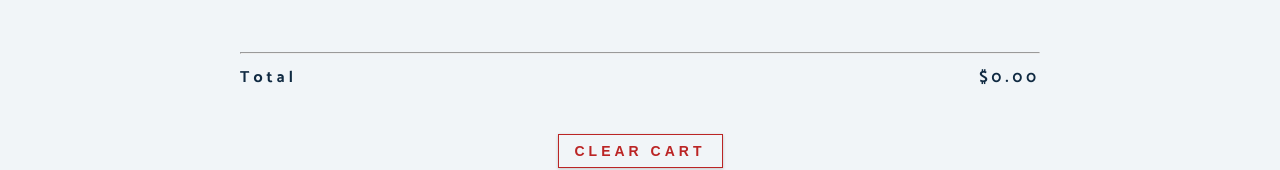
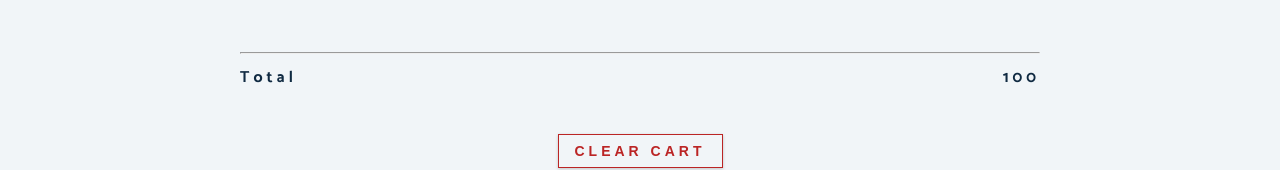
Before and after one commit to TwinTurbo2JZ/react-redux-cart, a React (Create React App) app: page / in a window 1280 px wide. Shown: the part 496-666 px from the top of the page. Built offline with nearby package versions, Linux system fonts and the light colour scheme.

Commit message:
adding redux to cartcontainer

```diff
--- a/public/index.html
+++ b/public/index.html
@@ -24,7 +24,7 @@
       work correctly both with client-side routing and a non-root public URL.
       Learn how to configure a non-root public URL by running `npm run build`.
     -->
-    <title>Recording</title>
+    <title>Redux Cart</title>
   </head>
   <body>
     <noscript>You need to enable JavaScript to run this app.</noscript>
--- a/src/App.js
+++ b/src/App.js
@@ -14,7 +14,7 @@ const App = () => {
   return (
     <Provider store={store}>
       <Navbar />
-      <CartContainer cart={cartItems} />
+      <CartContainer />
     </Provider>
   );
 };
--- a/src/components/CartContainer.js
+++ b/src/components/CartContainer.js
@@ -1,6 +1,8 @@
 import React from "react";
+import { connect } from "react-redux";
 import CartItem from "./CartItem";
-const CartContainer = ({ cart = [] }) => {
+
+const CartContainer = ({ cart = [], total }) => {
   if (cart.length === 0) {
     return (
       <section className="cart">
@@ -20,7 +22,7 @@ const CartContainer = ({ cart = [] }) => {
       </header>
       {/* cart items */}
       <article>
-        {cart.map(item => {
+        {cart.map((item) => {
           return <CartItem key={item.id} {...item} />;
         })}
       </article>
@@ -29,7 +31,7 @@ const CartContainer = ({ cart = [] }) => {
         <hr />
         <div className="cart-total">
           <h4>
-            total <span>$0.00</span>
+            total <span>{total}</span>
           </h4>
         </div>
         <button className="btn clear-btn">clear cart</button>
@@ -38,4 +40,9 @@ const CartContainer = ({ cart = [] }) => {
   );
 };
 
-export default CartContainer;
+const mapsStateToProps = (state) => {
+  console.log(state.cart);
+  return { cart: state.cart, total: state.total };
+};
+
+export default connect(mapsStateToProps)(CartContainer);
--- a/src/state/rootReducer.js
+++ b/src/state/rootReducer.js
@@ -5,7 +5,7 @@ import { INCREASE, DECREASE, RESET, CHANGE_NAME } from "./cart/cartVariables";
 //initial state
 const defaultState = {
   cart: cartItems,
-  total: 0,
+  total: 100,
   amount: 0,
 };
 
```
